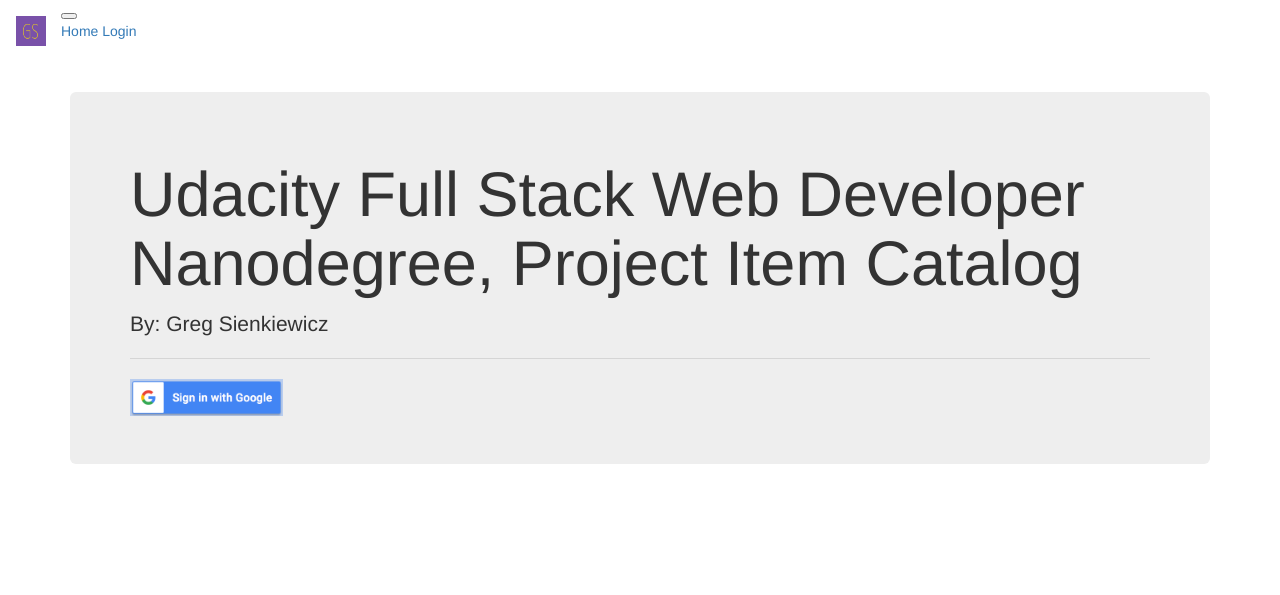
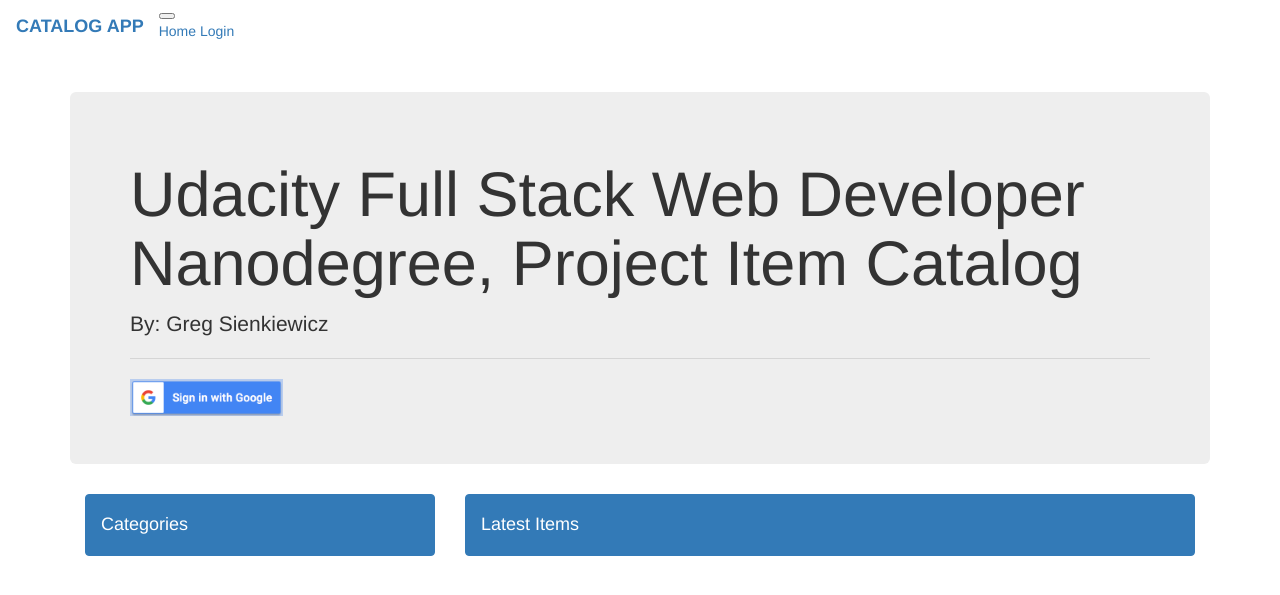
Before and after one commit to sien0001/udacity-fswd-project-item-catalog, a Flask app: page / in a window 1280 px wide. Shown: the top 595 px of the page. Run offline with Flask 2, Linux system fonts and the light colour scheme; data that the repository does not hold is empty; parts of the project's set-up code (start-up, migrations or seed data) failed here and were passed over; some libraries are stand-ins or nearby versions.

Commit message:
homepage displays all current categories along with the latest added items

```diff
--- /dev/null
+++ b/app/templates/_catalog_view.html
@@ -0,0 +1,22 @@
+
+<div class="row">
+  <div class="col-sm-4">
+    <ul class="list-group list-group-flush">
+      <li class="list-group-item active"><h4>Categories</h4></li>
+      {% for category in categories %}
+        <li class="list-group-item">{{ category.name.capitalize() }}</li>
+      {% endfor %}
+    </ul>
+  </div>
+
+  <div class="col-sm-8">
+    <ul class="list-group list-group-flush">
+      <li class="list-group-item active"><h4>Latest Items</h4></li>
+      {% for item in items %}
+        <li class="list-group-item">
+          {{ item.title.capitalize() }} <em>({{item.category.name.capitalize()}})</em>
+        </li>
+      {% endfor %}
+    </ul>
+  </div>
+</div>
--- a/app/templates/base.html
+++ b/app/templates/base.html
@@ -6,7 +6,7 @@
 
 <nav class="navbar navbar-expand-lg navbar-light bg-light">
   <a class="navbar-brand" href="{{ url_for('index') }}">
-    <img src="{{ url_for('static', filename='logo.png') }}" width="30" height="30" alt="">
+    <strong>CATALOG APP</strong>
   </a>
   <button class="navbar-toggler" type="button" data-toggle="collapse" data-target="#navbarNavAltMarkup" aria-controls="navbarNavAltMarkup" aria-expanded="false" aria-label="Toggle navigation">
     <span class="navbar-toggler-icon"></span>
--- a/app/templates/index.html
+++ b/app/templates/index.html
@@ -19,6 +19,10 @@
         {% endif %}
     </div>
 
+    <div class="container-fluid">
+        {% include "_catalog_view.html" %}
+    </div>
+
 </div>
 
 {% endblock %}
--- a/app/views.py
+++ b/app/views.py
@@ -1,4 +1,5 @@
-from app import app
+from app import app, db
+from app.models import Category, Item
 
 from flask import render_template, flash, redirect
 from flask_login import login_required, logout_user
@@ -7,7 +8,17 @@ from flask_login import login_required, logout_user
 @app.route("/")
 @app.route("/index")
 def index():
-    return render_template("index.html")
+    categories = Category.query.all()
+    # Limit the items query limit to contain no more
+    # latest items then there are categories
+    items_query_limit = 10 if len(categories) < 10 else len(categories)
+    items = Item.query.order_by(Item.date.desc()).limit(10).all()
+    return render_template(
+        "index.html",
+        title="Catalog App",
+        categories=categories,
+        items=items
+    )
 
 
 @app.route("/logout")
```
Also changed, not shown: app/static/logo.png (deleted).
